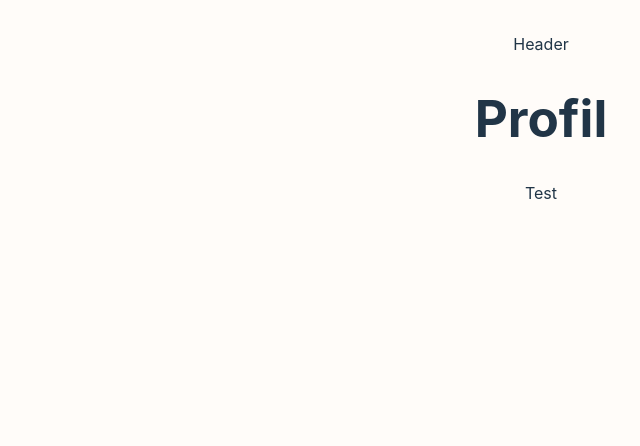
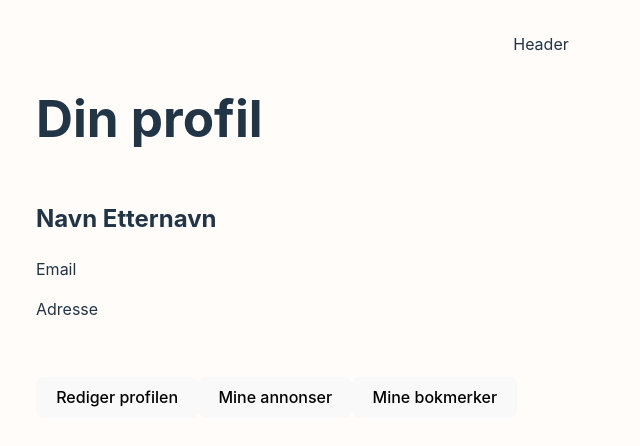
Before and after one commit to jakobkg/IDATT2105-fullstack-frontend, a Vue app: page /profile in a window 1280 px wide. Shown: the top 446 px of the page, without its empty margins (99-739 px from the left). Built offline with nearby package versions, Linux system fonts and the light colour scheme.

Commit message:
Work in progress on profile view

```diff
--- a/src/views/ProfileView.vue
+++ b/src/views/ProfileView.vue
@@ -3,7 +3,63 @@
 
 <template>
   <main>
-    <h1>Profil</h1>
-    <p>Test</p>
+    <h1>Din profil</h1>
+    <div class="profile-page">
+      <div class="profile">
+<!--        <figure style="background-image: url('/src/profile-img.jpg');"><img src="@/profile-img.jpg"/></figure>-->
+        <div class="details">
+          <h2>Navn Etternavn</h2>
+          <p>Email</p>
+          <p>Adresse</p>
+        </div>
+      </div>
+
+      <div class="buttons">
+        <button>Rediger profilen</button>
+        <button>Mine annonser</button>
+        <button>Mine bokmerker</button>
+      </div>
+    </div>
   </main>
 </template>
+
+<style lang="scss">
+  main {
+    text-align: left;
+    .profile-page {
+      .profile {
+        display: flex;
+        align-items: center;
+
+        figure {
+          width: 150px;
+          height: 150px;
+          border-radius: 50%;
+          background-position: center;
+          background-size: cover;
+          position: relative;
+          img {
+            width: 100%;
+            height: 100%;
+            opacity: 0;
+          }
+        }
+
+        .details {
+
+        }
+      }
+
+      .buttons {
+        margin: 40px 0;
+        button {
+          display: inline-block;
+          margin: 0 auto;
+        }
+      }
+    }
+  }
+
+
+
+</style>
```
